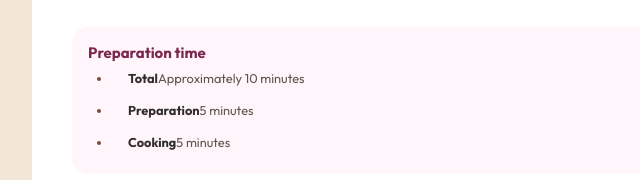
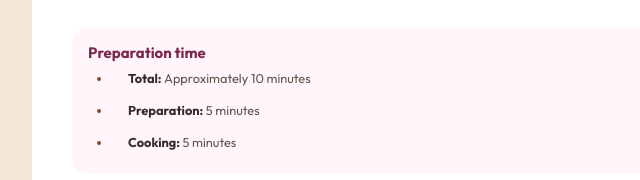
Before and after one commit to Paul04sho/Recipe-card-main, a plain HTML site: page index.html in a window 1280 px wide. Shown: the part 620-800 px from the top of the page, 240-880 px from the left. Drawn offline with Linux system fonts and the light colour scheme.

Commit message:
Update index.html

```diff
--- a/index.html
+++ b/index.html
@@ -24,9 +24,9 @@
       <h3>Preparation time</h3>
 
         <ul>
-          <li><span class="bold">Total</span>Approximately 10 minutes</li>
-           <li><span class="bold">Preparation</span>5 minutes</li>
-           <li><span class="bold">Cooking</span>5 minutes</li>
+          <li><span class="bold">Total: </span>Approximately 10 minutes</li>
+           <li><span class="bold">Preparation: </span>5 minutes</li>
+           <li><span class="bold">Cooking: </span>5 minutes</li>
         </ul>
     </div>
 
```
